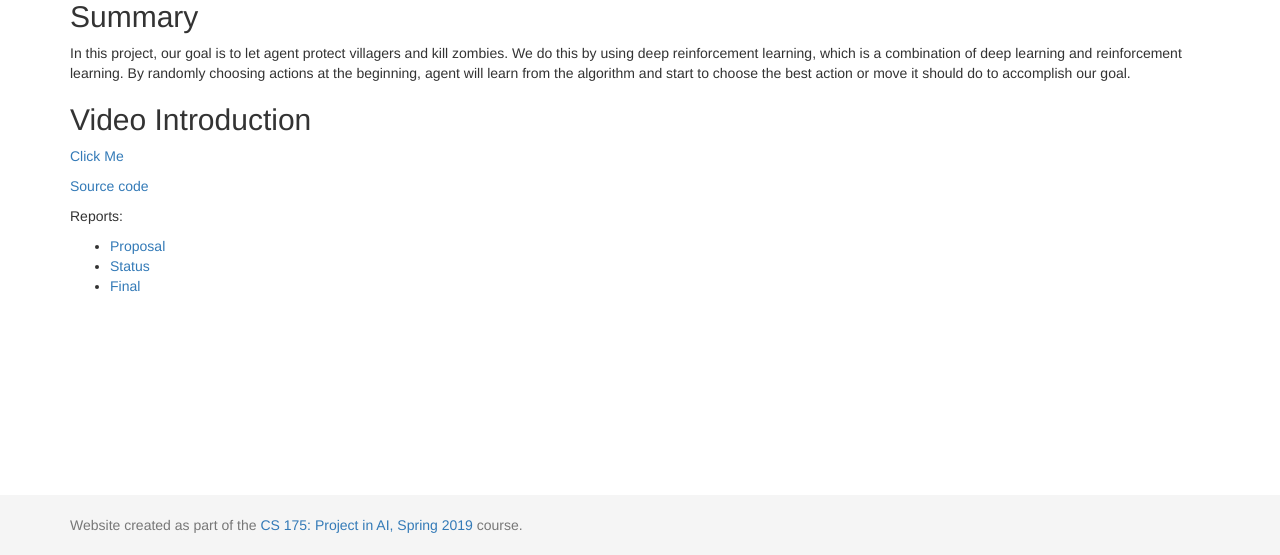
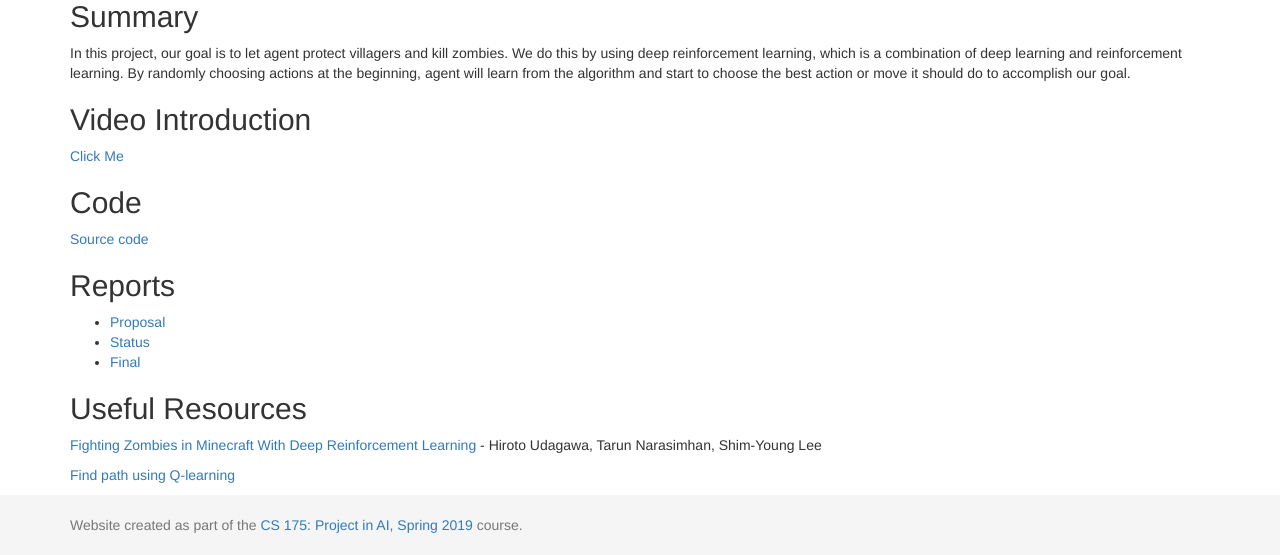
Before and after one commit to jiacheh4/Sirius-3, a Jekyll site: the page built from docs/index.md, in a window 1280 px wide and 1048 px high. Shown: the part 493-1048 px from the top of the window. Built offline with Jekyll 4.4.1, drawn with Linux system fonts in a browser that asks for light colours.

Commit message:
Update index.md

```diff
--- a/docs/index.md
+++ b/docs/index.md
@@ -13,10 +13,18 @@ In this project, our goal is to let agent protect villagers and kill zombies. We
 [Click Me](https://youtu.be/r0cGpFkzpt0)
 
 
+## Code
 [Source code](https://github.com/jiacheh4/Sirius-3)
 
-Reports:
+
+## Reports
 
 - [Proposal](https://jiacheh4.github.io/Sirius-3/proposal.html)
 - [Status](https://jiacheh4.github.io/Sirius-3/status.html)
 - [Final](https://jiacheh4.github.io/Sirius-3/final.html)
+
+## Useful Resources
+
+[Fighting Zombies in Minecraft With Deep Reinforcement Learning](http://cs229.stanford.edu/proj2016/report/UdagawaLeeNarasimhan-FightingZombiesInMinecraftWithDeepReinforcementLearning-report.pdf) - Hiroto Udagawa, Tarun Narasimhan, Shim-Young Lee
+
+[Find path using Q-learning](https://www.youtube.com/watch?v=9XRL6d-yxp4)
```
